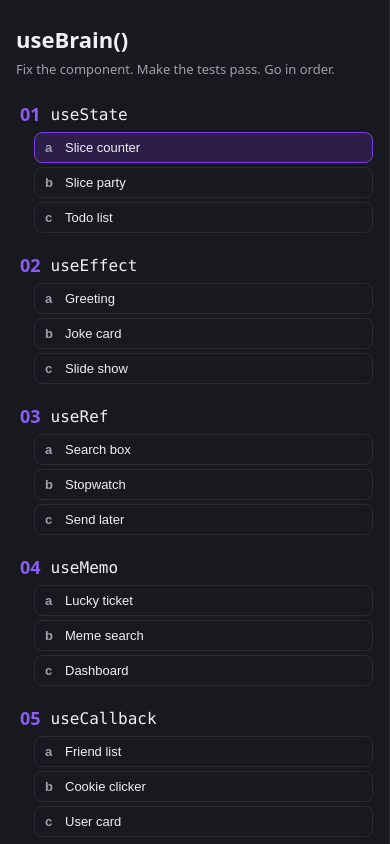
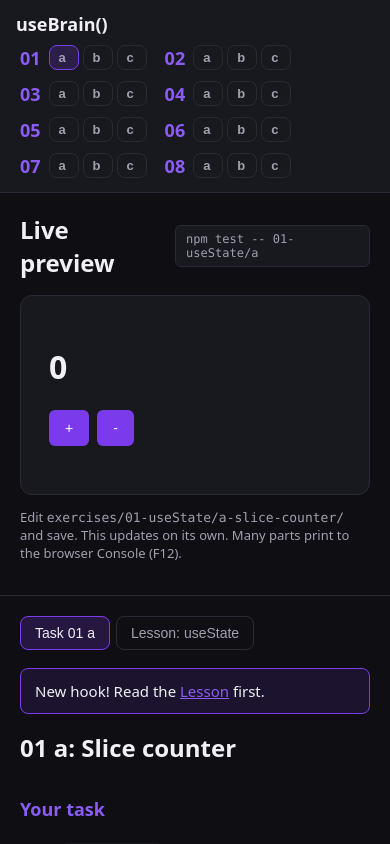
Before and after one commit to VrajVed/useBrain-React-Tasks, a React (Vite) app: page / in a window 390 px wide. Shown: the top 844 px of the page. Built offline with nearby package versions, Linux system fonts and the light colour scheme.

Commit message:
readme explains working with vscode and the playground side by side, and the playground fits half a screen now

```diff
--- a/src/App.css
+++ b/src/App.css
@@ -312,12 +312,53 @@ pre {
   border-radius: 8px;
 }
 
+/* Half a screen (VS Code on the other half): parts as a compact bar on top,
+   the live app right under it so you see your save without scrolling, task and lesson below. */
 @media (max-width: 1100px) {
   .app {
     grid-template-columns: 1fr;
     height: auto;
   }
+  .sidebar {
+    border-right: none;
+    border-bottom: 1px solid var(--border);
+    padding: 12px 16px;
+  }
+  .sidebar h1 {
+    font-size: 18px;
+  }
+  .tagline {
+    display: none;
+  }
+  .sidebar nav {
+    flex-direction: row;
+    flex-wrap: wrap;
+    gap: 6px 14px;
+  }
+  .sidebar nav .group {
+    flex-direction: row;
+    align-items: center;
+    gap: 4px;
+    margin: 0;
+  }
+  .sidebar nav .group-head code {
+    display: none;
+  }
+  .sidebar nav button {
+    margin-left: 0;
+    padding: 4px 9px;
+  }
+  .sidebar nav button .title {
+    display: none;
+  }
+  .stage {
+    order: 2;
+    padding: 20px;
+  }
   .lesson {
+    order: 3;
     border-right: none;
+    border-top: 1px solid var(--border);
+    padding: 20px;
   }
 }
--- a/src/App.tsx
+++ b/src/App.tsx
@@ -41,7 +41,7 @@ function App() {
                 return (
                   <button key={key} className={key === active.key ? 'active' : ''} onClick={() => open(key)}>
                     <span className="letter">{p.id[0]}</span>
-                    {p.title}
+                    <span className="title">{p.title}</span>
                   </button>
                 )
               })}
```
Also changed, not shown: 1 other file (tests, documents, lock files or other folders).
